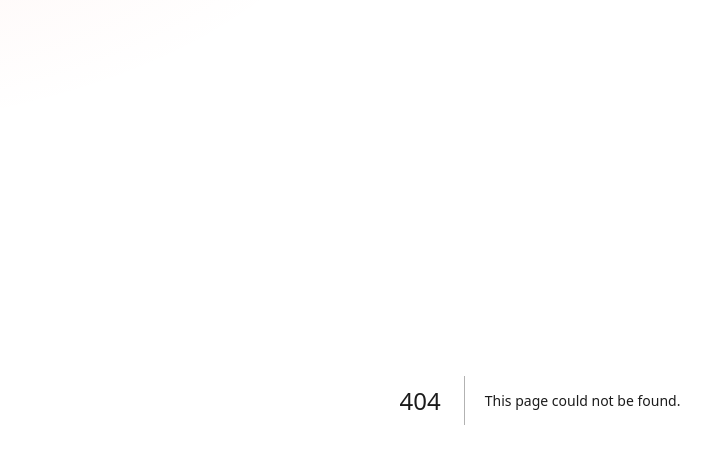
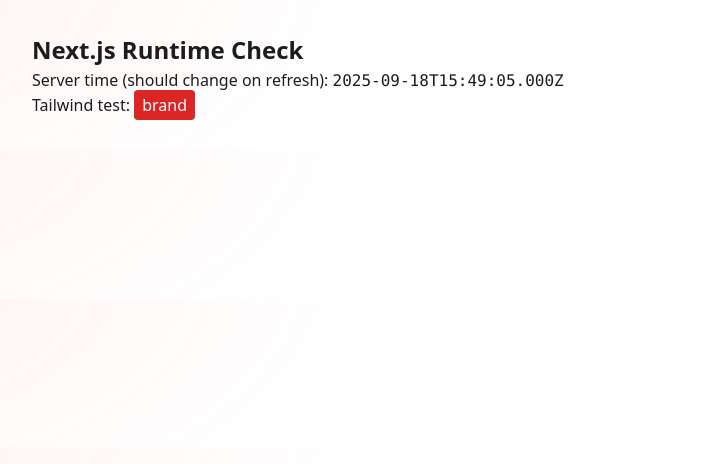
Before and after one commit to repinfaust/arcturusdc.github.io, a Next.js app: page /diag in a window 1280 px wide. Before the commit this address had no page. Shown: the top 464 px of the page, without its empty margins (100-811 px from the left). Built offline with nearby package versions, Linux system fonts and the light colour scheme.

Commit message:
Create page.js

```diff
--- /dev/null
+++ b/src/app/diag/page.js
@@ -0,0 +1,12 @@
+export const revalidate = 0; // disable ISR so we can see live server time
+
+export default function DiagPage() {
+  const ts = new Date().toISOString();
+  return (
+    <main style={{padding:'2rem', fontFamily:'ui-sans-serif, system-ui'}}>
+      <h1 style={{fontSize:'1.5rem', fontWeight:700}}>Next.js Runtime Check</h1>
+      <p>Server time (should change on refresh): <code>{ts}</code></p>
+      <p>Tailwind test: <span className="px-2 py-1 rounded bg-red-600 text-white">brand</span></p>
+    </main>
+  );
+}
```
